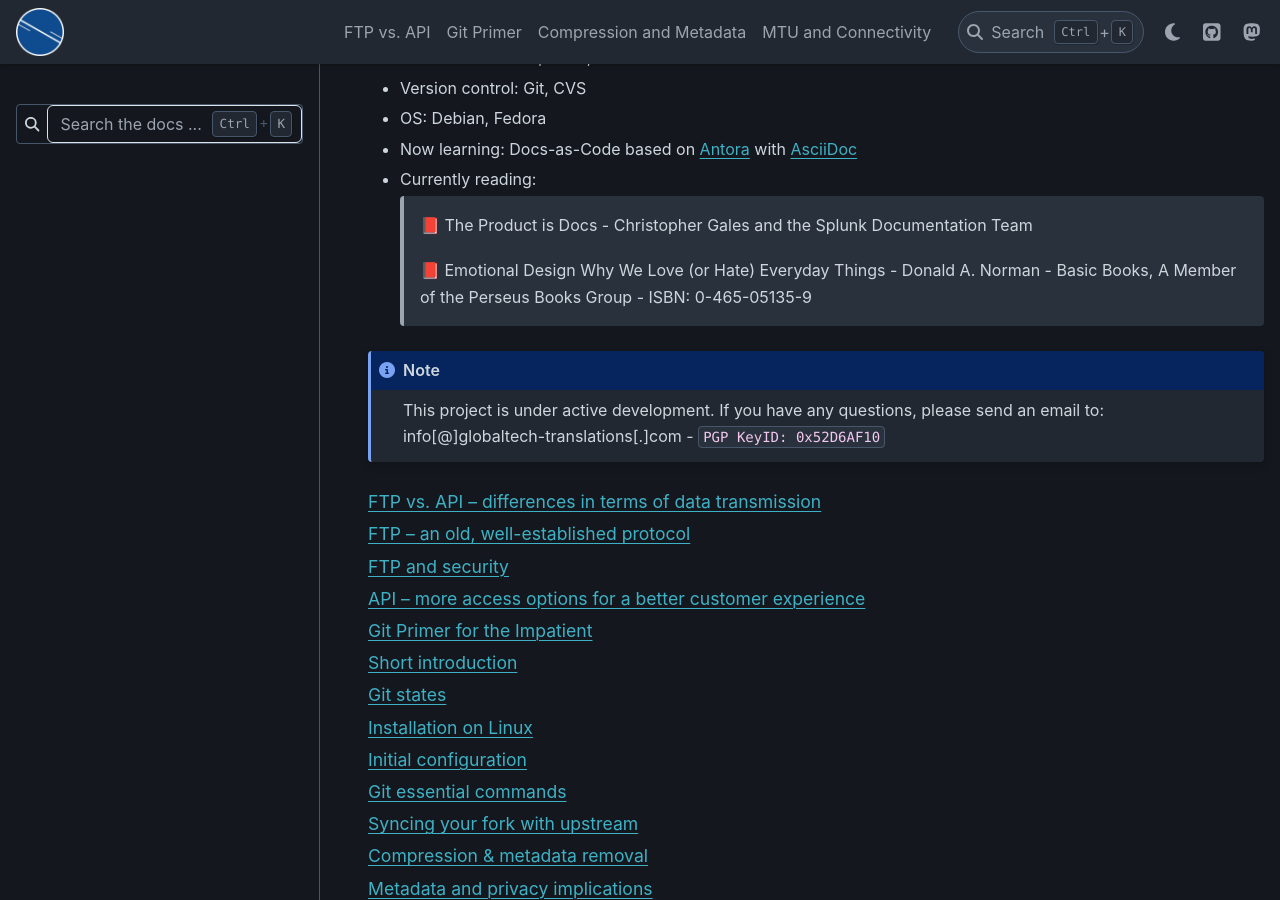
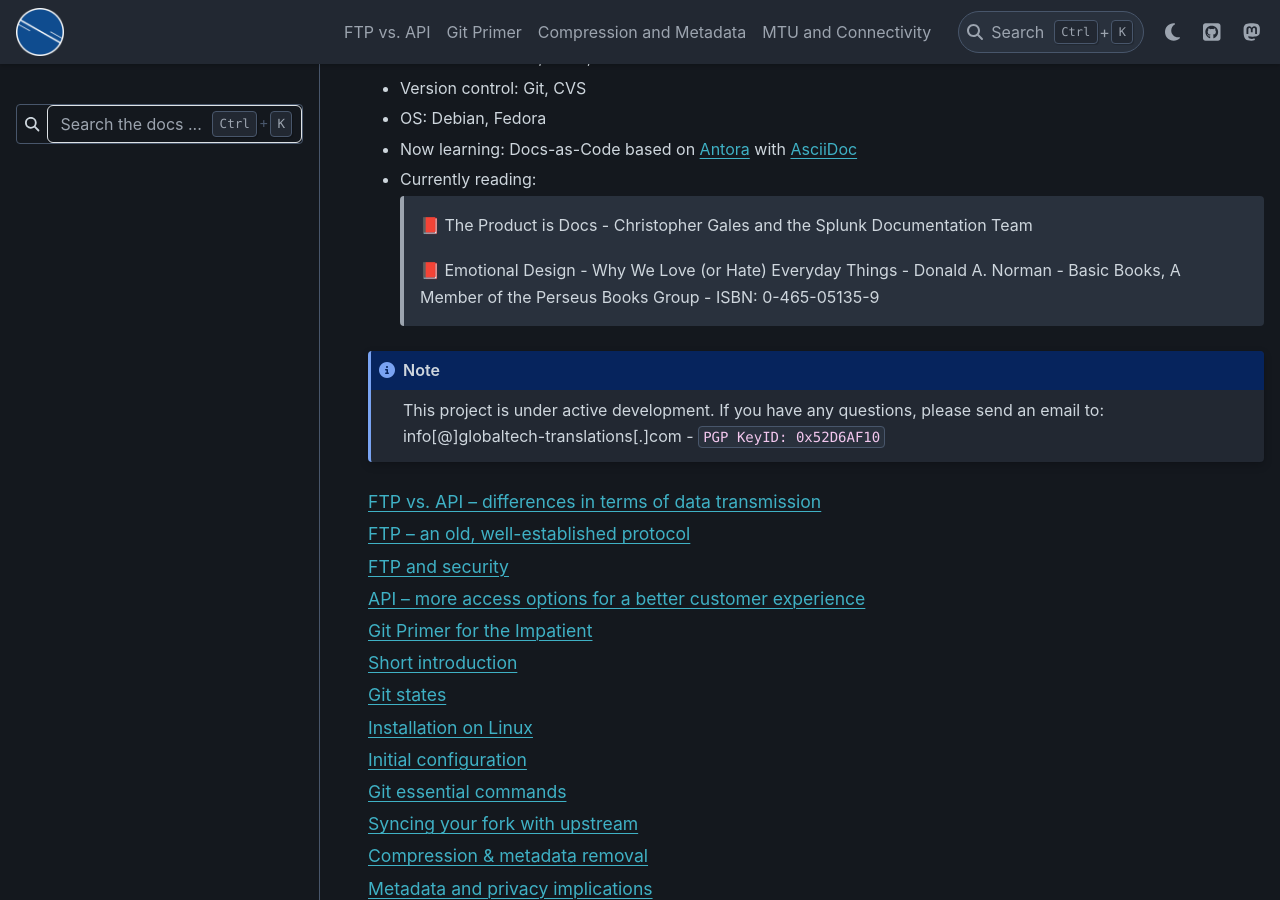
Before and after one commit to ka2in/bits4docs, a Sphinx documentation site: the page built from docs/source/index.rst, in a window 1280 px wide and 900 px high, scrolled down 451 px. Built offline with Sphinx 7.4.7 and the PyData theme 0.15.4, drawn with Linux system fonts in a browser that asks for light colours.

```diff
--- a/docs/source/index.rst
+++ b/docs/source/index.rst
@@ -27,7 +27,7 @@ Fayçal Alami-Hassani - `@GlobalTech Translations <https://globaltech-translatio
 
       |:closed_book:| The Product is Docs - Christopher Gales and the Splunk Documentation Team
 
-      |:closed_book:| Emotional Design Why We Love (or Hate) Everyday Things - Donald A. Norman - Basic Books, A Member of the Perseus Books Group - ISBN: 0-465-05135-9
+      |:closed_book:| Emotional Design - Why We Love (or Hate) Everyday Things - Donald A. Norman - Basic Books, A Member of the Perseus Books Group - ISBN: 0-465-05135-9
 
 
 .. note::
```
